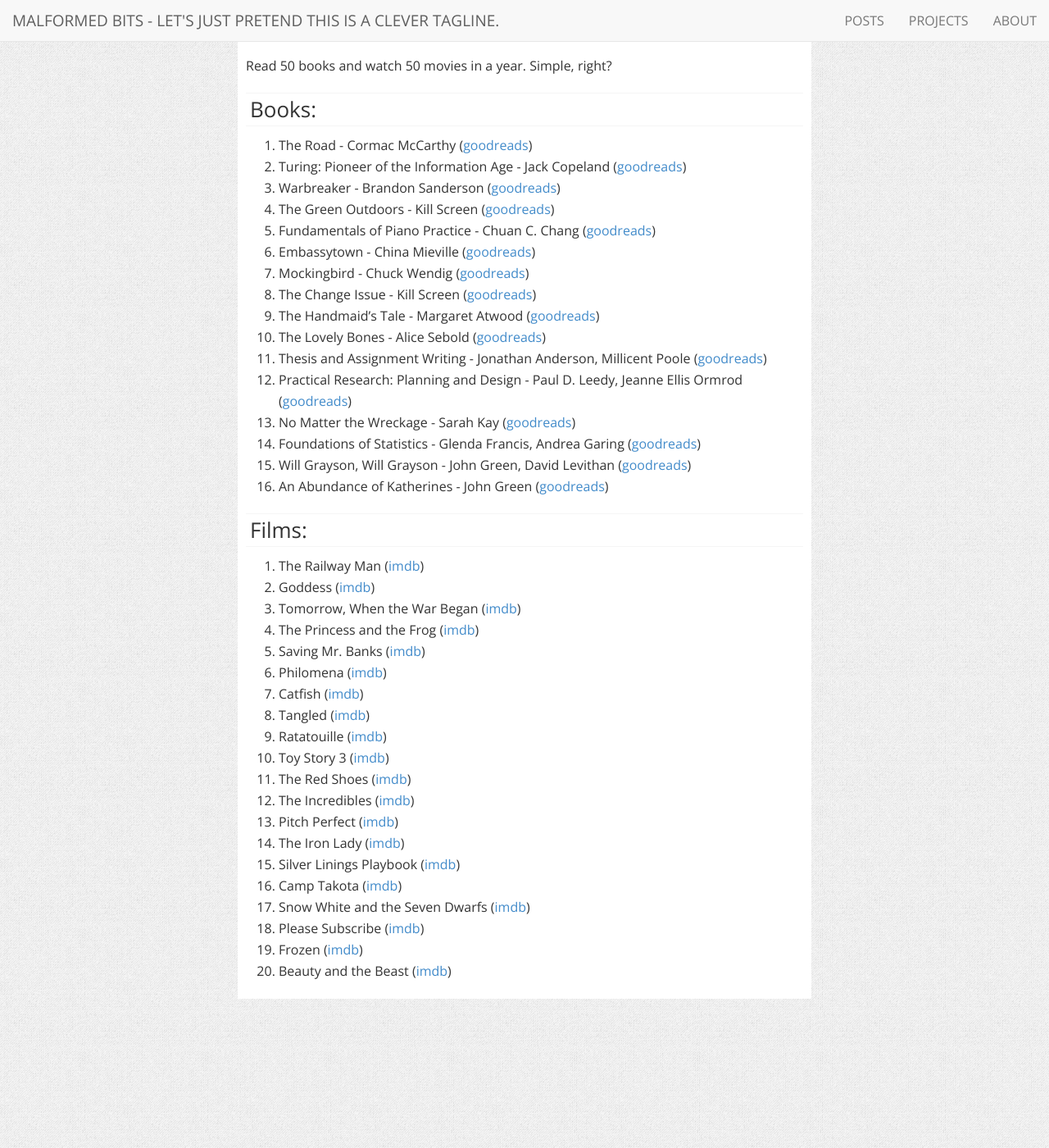
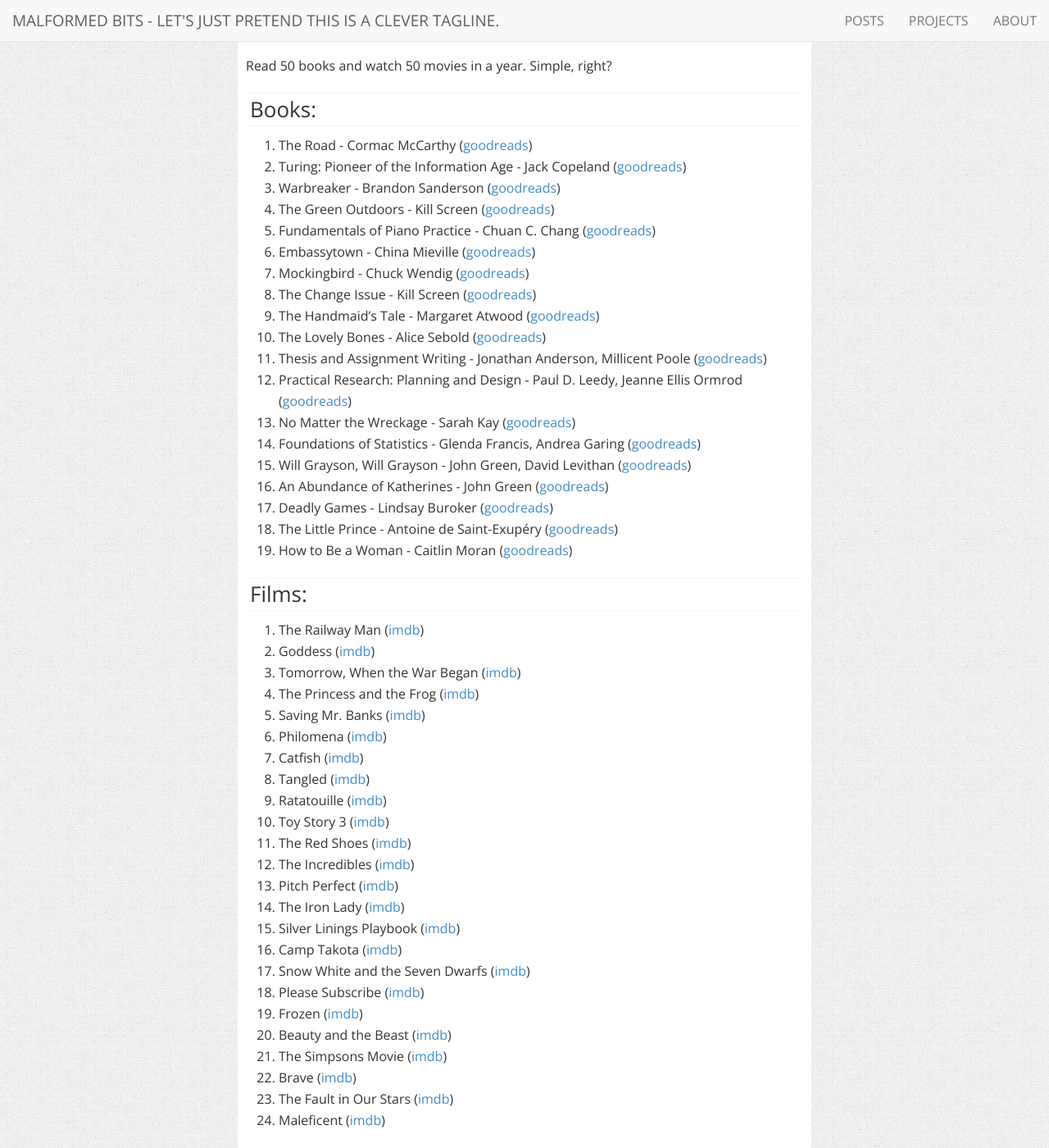
Before and after one commit to charlottepierce/charlottepierce.github.com, a Jekyll site: the page built from _posts/2014-01-01-50-50-Challenge-2014.md, in a window 1280 px wide and 1400 px high, scrolled down 116 px. Shown: the whole window at 82% size. Built offline with Jekyll 4.4.1, drawn with Linux system fonts in a browser that asks for light colours; nearby versions of some CDN libraries.

Commit message:
50/50 challenge update for June 2014.

```diff
--- a/_posts/2014-01-01-50-50-Challenge-2014.md
+++ b/_posts/2014-01-01-50-50-Challenge-2014.md
@@ -23,6 +23,9 @@
 14. Foundations of Statistics - Glenda Francis, Andrea Garing ([goodreads](https://www.goodreads.com/book/show/21394623-foundations-of-statistics))
 15. Will Grayson, Will Grayson - John Green, David Levithan ([goodreads](https://www.goodreads.com/book/show/6567017-will-grayson-will-grayson))
 16. An Abundance of Katherines - John Green ([goodreads](https://www.goodreads.com/book/show/17188744-an-abundance-of-katherines))
+17. Deadly Games - Lindsay Buroker ([goodreads](https://www.goodreads.com/book/show/13044650-deadly-games))
+18. The Little Prince - Antoine de Saint-Exupéry ([goodreads](https://www.goodreads.com/book/show/157993.The_Little_Prince))
+19. How to Be a Woman - Caitlin Moran ([goodreads](https://www.goodreads.com/book/show/10600242-how-to-be-a-woman))
 
 ### Films: ###
 
@@ -46,3 +49,7 @@
 18. Please Subscribe ([imdb](http://www.imdb.com/title/tt2368182/))
 19. Frozen ([imdb](http://www.imdb.com/title/tt2294629/))
 20. Beauty and the Beast ([imdb](http://www.imdb.com/title/tt0101414/))
+21. The Simpsons Movie ([imdb](http://www.imdb.com/title/tt0462538/))
+22. Brave ([imdb](http://www.imdb.com/title/tt1217209/))
+23. The Fault in Our Stars ([imdb](http://www.imdb.com/title/tt2582846/))
+24. Maleficent ([imdb](http://www.imdb.com/title/tt1587310/))
```
